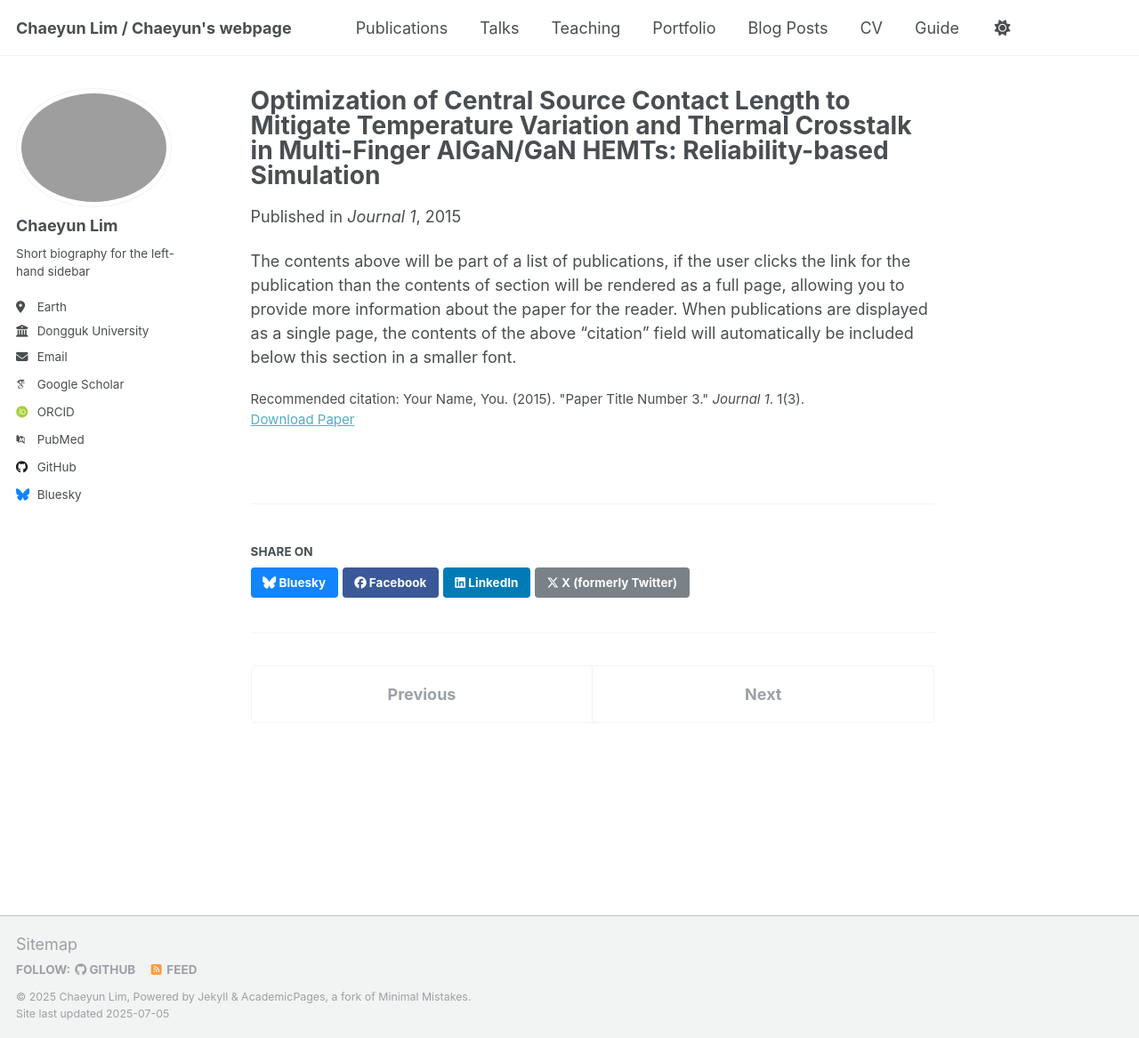
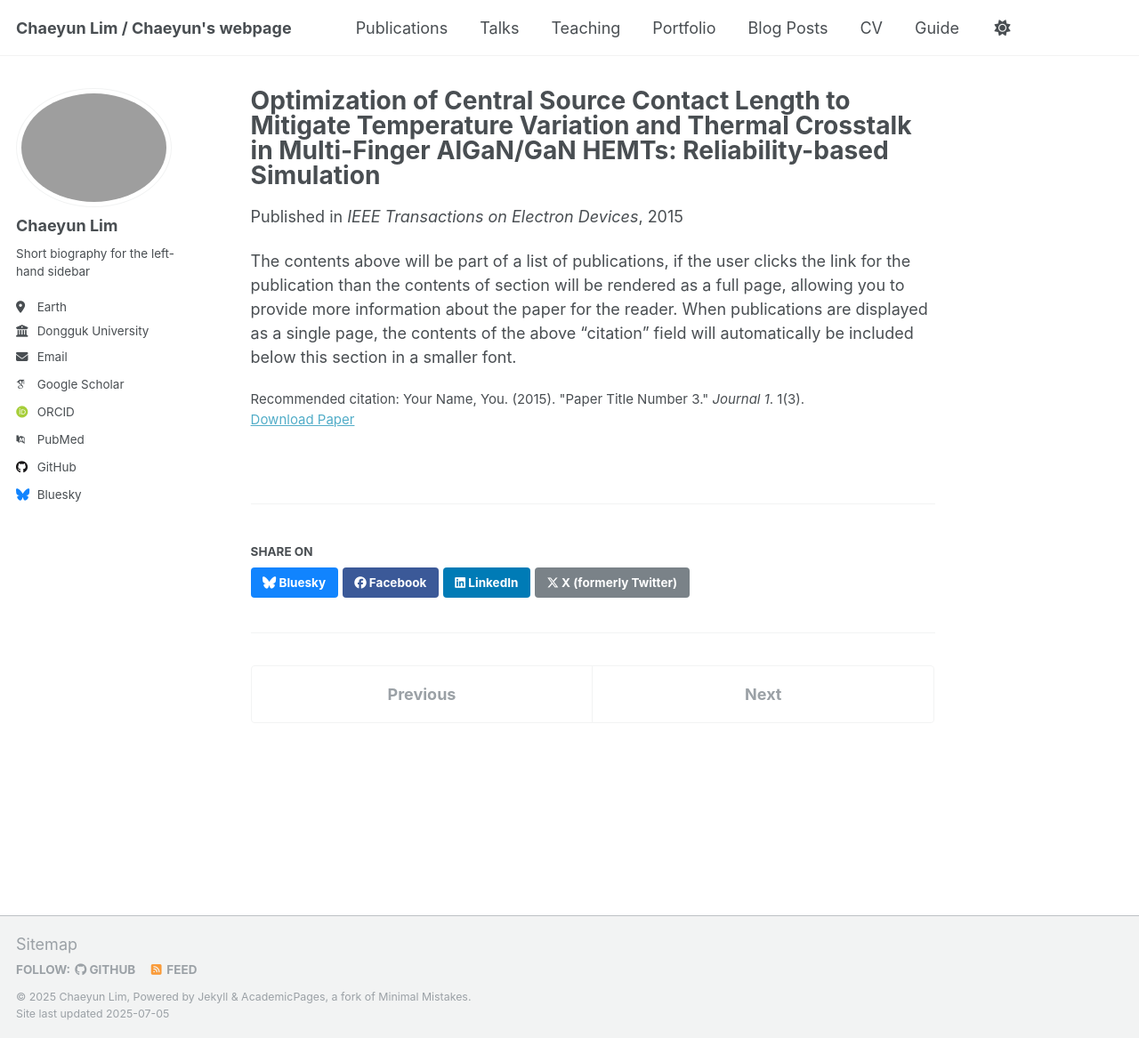
Before and after one commit to Chaeyun97/Chaeyun97.github.io, a Jekyll site: the page built from _publications/2015-10-01-paper-title-number-3.md, in a window 1280 px wide and 1167 px high. Shown: the whole window at 89% size. Built offline with Jekyll 4.4.1, drawn with Linux system fonts in a browser that asks for light colours; some web fonts are replaced; a script that is not in the unit is left out.

Commit message:
Update 2015-10-01-paper-title-number-3.md

```diff
--- a/_publications/2015-10-01-paper-title-number-3.md
+++ b/_publications/2015-10-01-paper-title-number-3.md
@@ -9,7 +9,7 @@ category: manuscripts
 permalink: /publication/2015-10-01-paper-title-number-3
 excerpt: 'This paper is about the number 3. The number 4 is left for future work.'
 date: 2015-10-01
-venue: 'Journal 1'
+venue: 'IEEE Transactions on Electron Devices'
 paperurl: 'https://chaeyun97.github.io/files/TED-Submitted.pdf'
 citation: 'Your Name, You. (2015). &quot;Paper Title Number 3.&quot; <i>Journal 1</i>. 1(3).'
 ---
```
